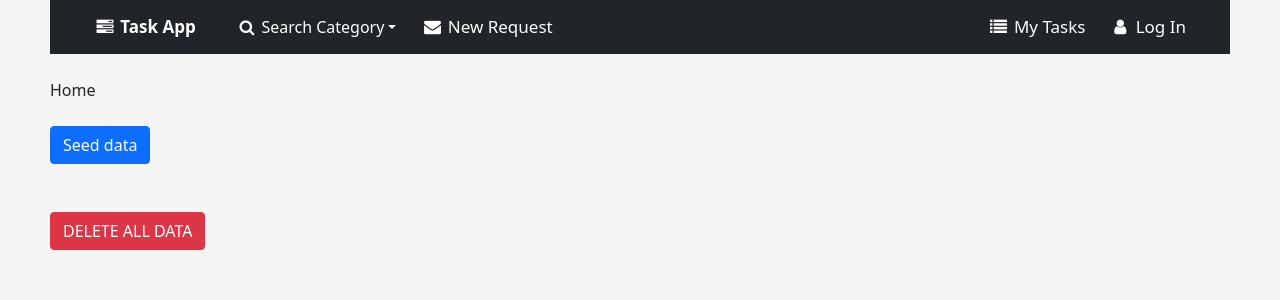
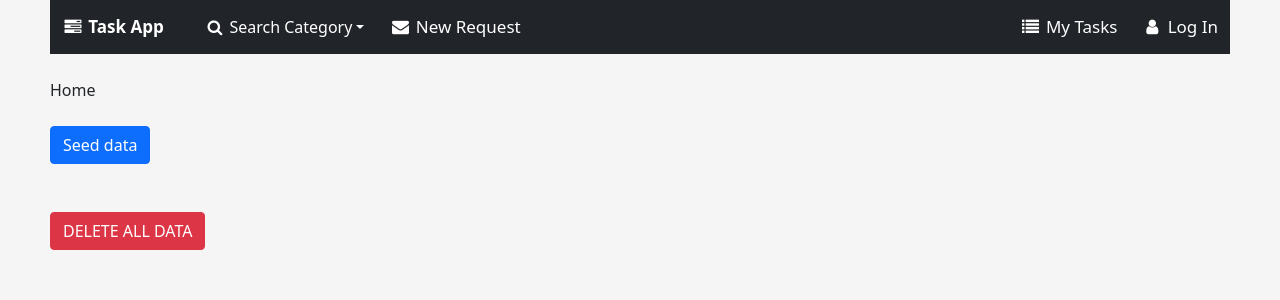
Before and after one commit to muiboonyang/project3-frontend, a React (Create React App) app: page / in a window 1280 px wide. Shown: the top 300 px of the page. Built offline with nearby package versions, Linux system fonts and the light colour scheme.

Commit message:
Removed 'Container' from nav bar

```diff
--- a/src/components/NavBar.js
+++ b/src/components/NavBar.js
@@ -9,7 +9,6 @@ const NavBar = () => {
   return (
     <div className={styles.navbar}>
       <Navbar bg="dark" variant="dark">
-        <Container>
         <Navbar.Brand href="/">
           <b>
             <i className="fa fa-fw fa-tasks"></i> Task App
@@ -18,10 +17,7 @@ const NavBar = () => {
 
         <Nav className="me-auto">
           <Dropdown>
-              <Dropdown.Toggle
-                id="dropdown-button-dark-example1"
-                variant="dark"
-              >
+            <Dropdown.Toggle id="dropdown-button-dark-example1" variant="dark">
               <i className="fa fa-fw fa-search"></i> Search Category
             </Dropdown.Toggle>
 
@@ -74,7 +70,6 @@ const NavBar = () => {
             <i className="fa fa-fw fa-user"></i> Log In
           </a>
         </Nav>
-        </Container>
       </Navbar>
     </div>
   );
```
Lines whose indentation alone changed are shown as unchanged.
